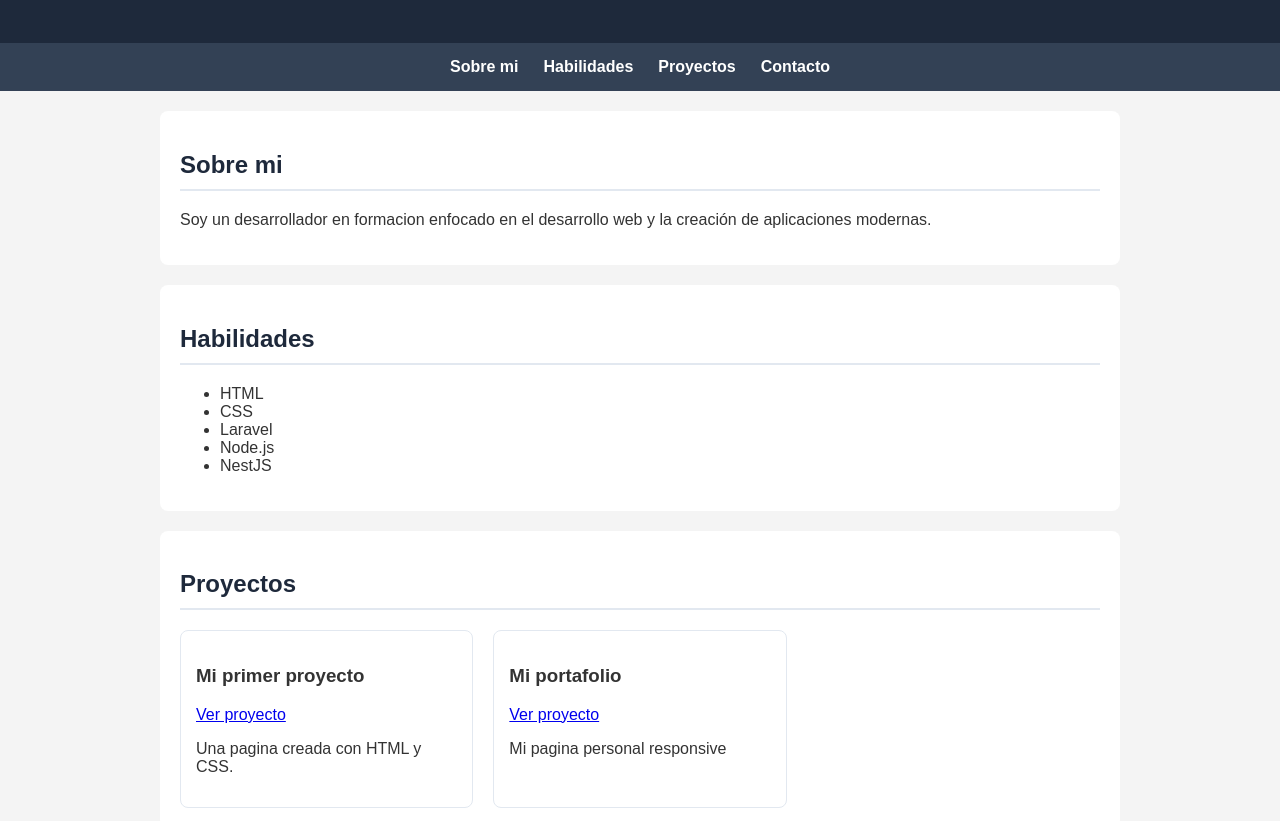
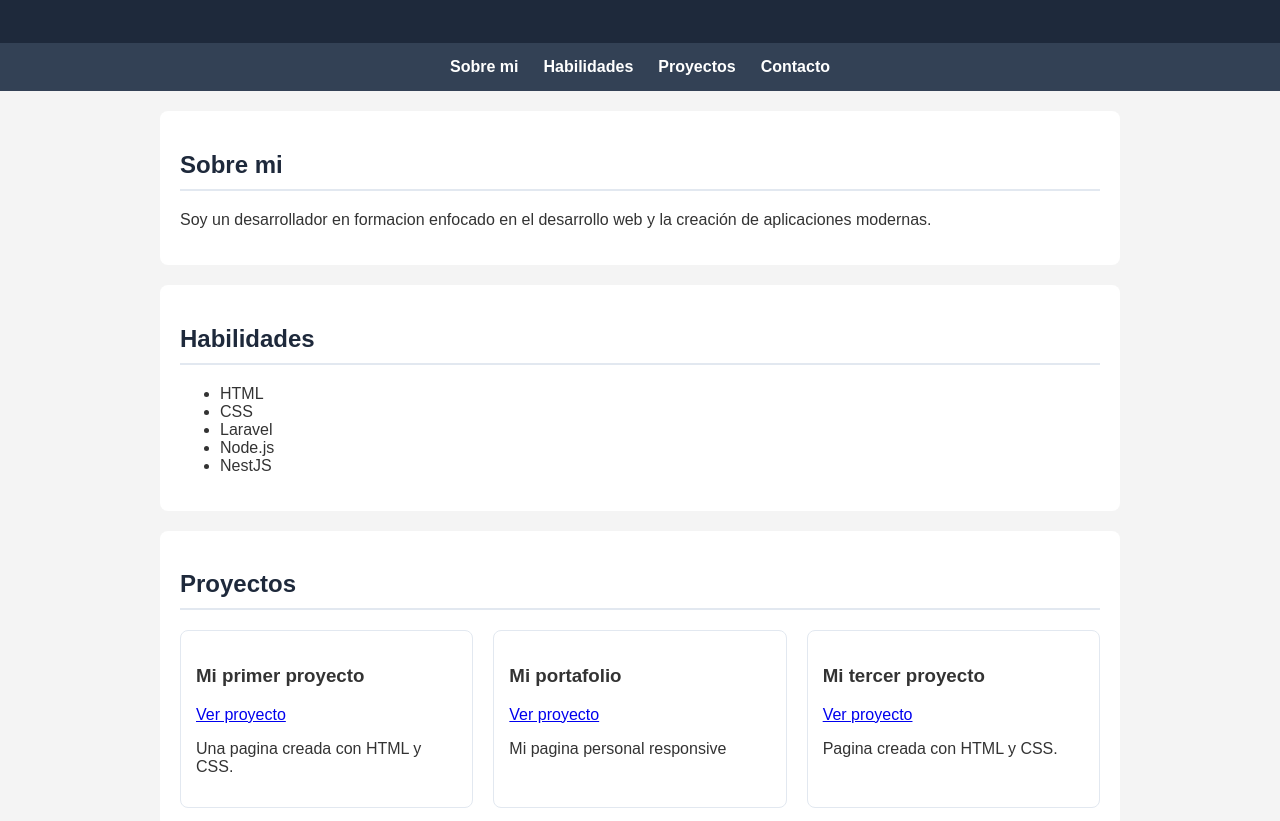
Before and after one commit to cristianchaverra/landing-page, a plain HTML site: page index.html in a window 1280 px wide. Shown: the part 131-952 px from the top of the page. Drawn offline with Linux system fonts and the light colour scheme.

Commit message:
Agregar proyecto de planes de precios al portafolio

```diff
--- a/index.html
+++ b/index.html
@@ -57,6 +57,12 @@
                     <a href="https://cristianchaverra.github.io/landing-page/" target="_blank">Ver proyecto</a>
                     <p>Mi pagina personal responsive</p>
                 </article>
+
+                <article class="tarjeta">
+                    <h3>Mi tercer proyecto</h3>
+                    <a href="https://cristianchaverra.github.io/planes-precios/" target="_blank">Ver proyecto</a>
+                    <p>Pagina creada con HTML y CSS.</p>
+                </article>
             </div>
         </section>
 
```
Also changed, not shown: 1 other file.
